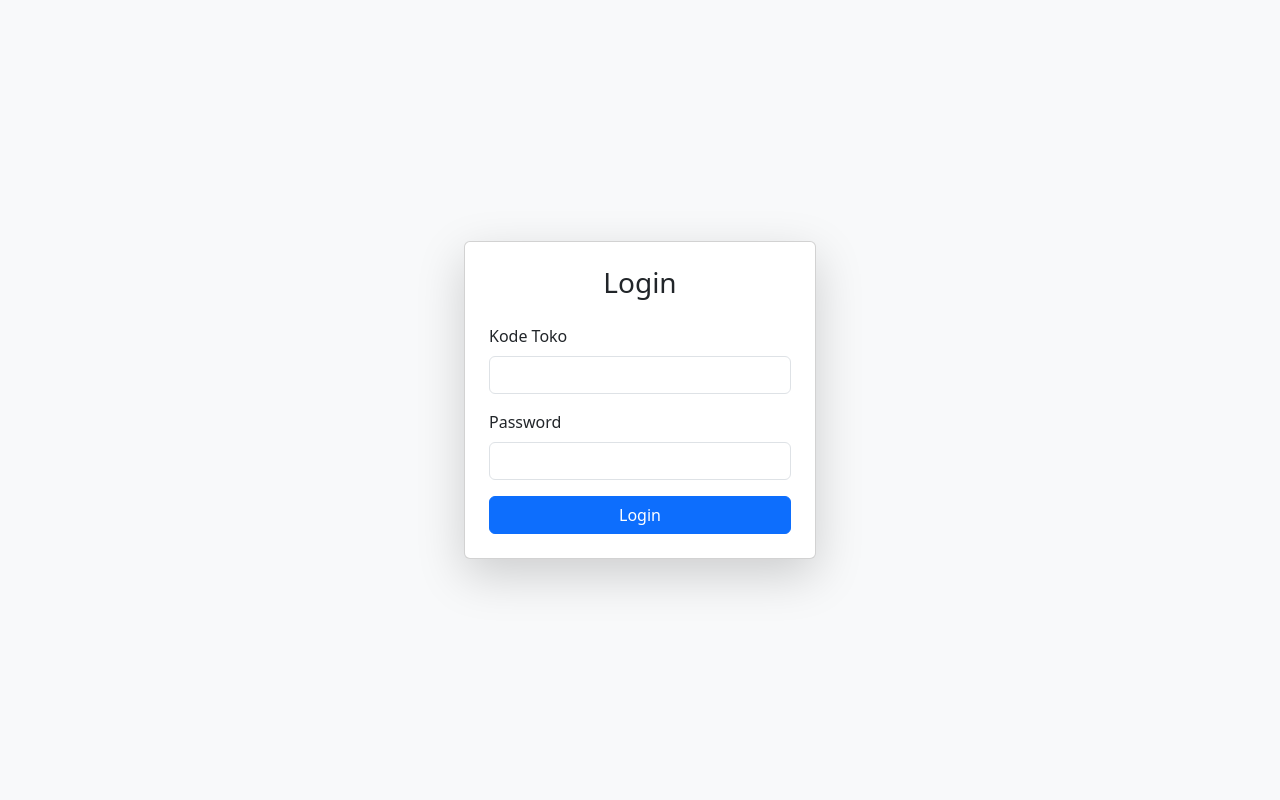
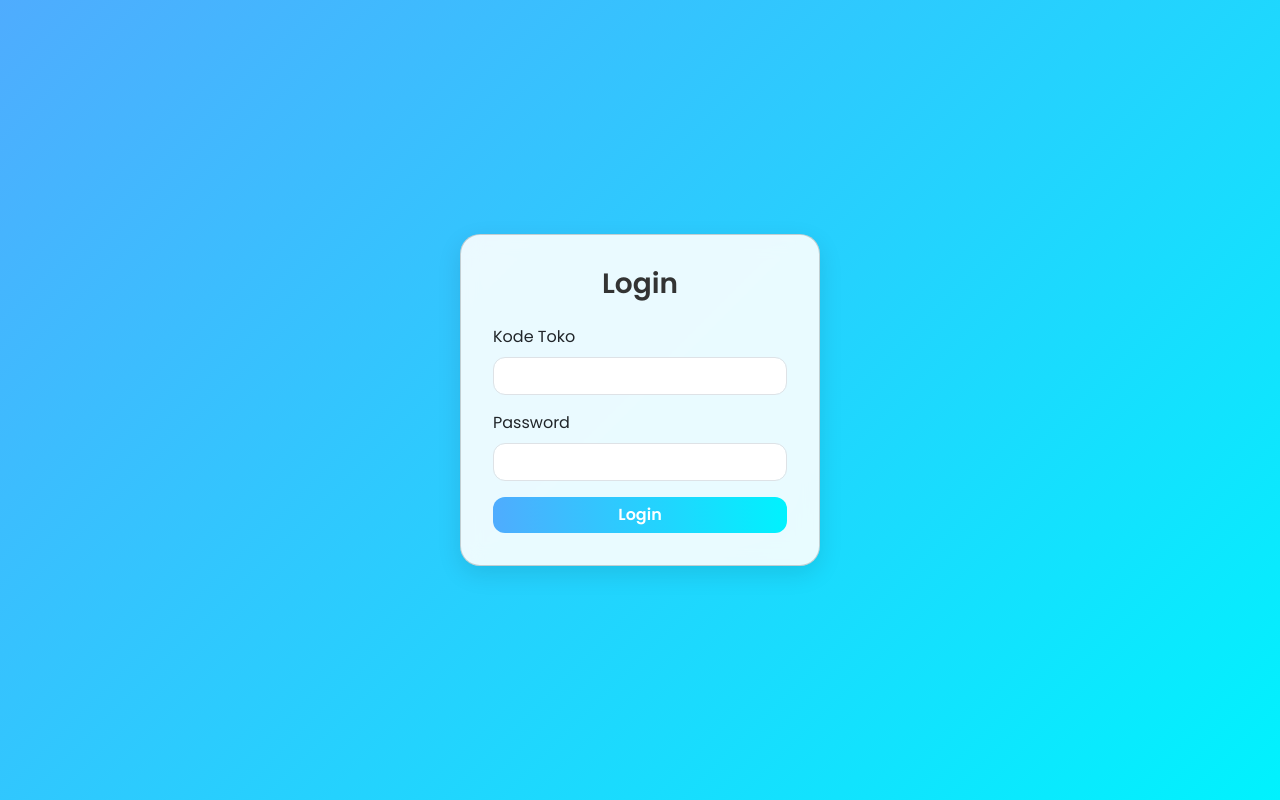
Before and after one commit to xnxxdhooomrzkyyy/bot-telegram, a Flask app: page / in a window 1280 px wide. Run offline with Flask 3, Linux system fonts and the light colour scheme.

Commit message:
Update login.html

```diff
--- a/templates/login.html
+++ b/templates/login.html
@@ -1,11 +1,53 @@
 <!DOCTYPE html>
-<html>
+<html lang="id">
 <head>
-  <title>Login</title>
+  <meta charset="UTF-8">
+  <meta name="viewport" content="width=device-width, initial-scale=1.0">
+  <title>Login - Retur App</title>
   <link href="https://cdn.jsdelivr.net/npm/bootstrap@5.3.0/dist/css/bootstrap.min.css" rel="stylesheet">
+  <link href="https://fonts.googleapis.com/css2?family=Poppins:wght@400;600&display=swap" rel="stylesheet">
+  <style>
+    body {
+      font-family: 'Poppins', sans-serif;
+      background: linear-gradient(135deg, #4facfe 0%, #00f2fe 100%);
+      height: 100vh;
+      margin: 0;
+      display: flex;
+      justify-content: center;
+      align-items: center;
+    }
+    .card {
+      background: rgba(255, 255, 255, 0.9);
+      border-radius: 20px;
+      backdrop-filter: blur(10px);
+      box-shadow: 0 8px 25px rgba(0,0,0,0.1);
+      width: 100%;
+      max-width: 360px;
+      padding: 2rem;
+    }
+    .form-control {
+      border-radius: 12px;
+    }
+    .btn-primary {
+      border-radius: 12px;
+      background: linear-gradient(90deg, #4facfe, #00f2fe);
+      border: none;
+      transition: all 0.3s ease;
+      font-weight: 600;
+    }
+    .btn-primary:hover {
+      background: linear-gradient(90deg, #00f2fe, #4facfe);
+      transform: translateY(-2px);
+      box-shadow: 0 6px 15px rgba(0,0,0,0.15);
+    }
+    h3 {
+      font-weight: 600;
+      color: #333;
+    }
+  </style>
 </head>
-<body class="bg-light d-flex justify-content-center align-items-center vh-100">
-  <div class="card p-4 shadow-lg" style="width: 22rem;">
+<body>
+  <div class="card">
     <h3 class="text-center mb-4">Login</h3>
     <form method="post">
       <div class="mb-3">
```
